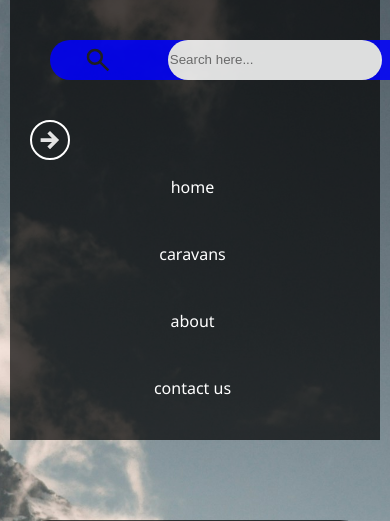
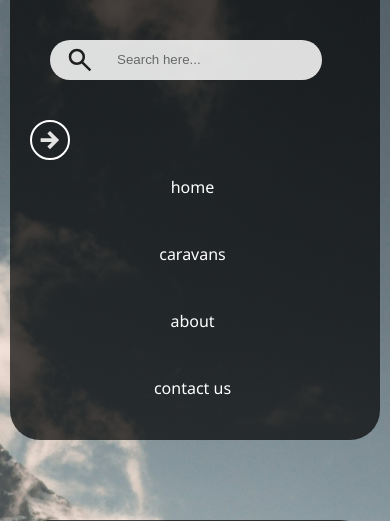
Before and after one commit to craiganthonylewis/Rent_My_Caravan, a PHP site: page / in a window 390 px wide. Shown: the part 241-762 px from the top of the page. Run offline with PHP 8.4, Linux system fonts and the light colour scheme.

Commit message:
Index/HomePage, Header, Nav and Footer
Signed-off-by: craiganthonylewis <craiganthonylewis@outlook.com>

```diff
--- a/css/home_navigation.css
+++ b/css/home_navigation.css
@@ -1,7 +1,7 @@
 /* Coded by Craig Lewis ST20317192*/
 /* Navigation*/
 
-#navigation_container {
+#home_navigation_container {
     width: 100%;
     height: 80px;
     background-color: rgba(0, 0, 0, 0.7);
--- a/css/media_queries.css
+++ b/css/media_queries.css
@@ -59,7 +59,7 @@
         margin-bottom: 25px;
     }
 
-    #navigation_container {
+    #home_navigation_container {
         width: 100%;
         height: auto;
         background-color: rgba(0, 0, 0, 0.7);
@@ -125,10 +125,20 @@
         color: white;
     }
 
+    #navigation_container {
+        max-width: 100%;
+        height: auto;
+        background-color: rgba(0, 0, 0, 0.7);
+        border-bottom-left-radius: 30px;
+        border-bottom-right-radius: 30px;
+        align-items: center;
+        display: flex;
+    }
+
     #search_bar_nav{
-        background-color: blue;
+        background-color: white;
         height: 40px;
-        width: 100%;
+        max-width: 70%;
         border-radius: 90px;
         align-items: center;
         flex-direction: column;
@@ -137,9 +147,8 @@
     #search_bar_nav input{
         background-color: white;
         height: 40px;
-        width: 58%;
+        max-width: 80%;
         border-radius: 90px;
-        display: flex;
         align-items: center;
     }
 
--- a/home_navigation.php
+++ b/home_navigation.php
@@ -17,7 +17,7 @@
 
     <nav>
         <div class = "container_960">
-            <div class = "column_12" id = "navigation_container">
+            <div class = "column_12" id = "home_navigation_container">
 
             <div class = "column_12" id = "nav_links">
                 <ul>
```
